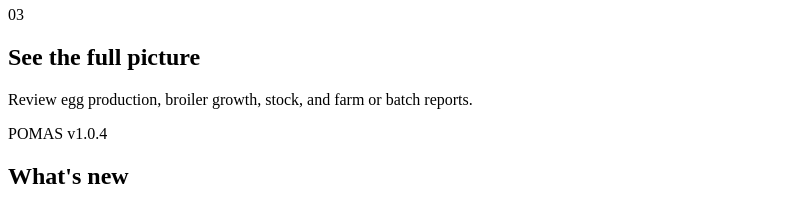
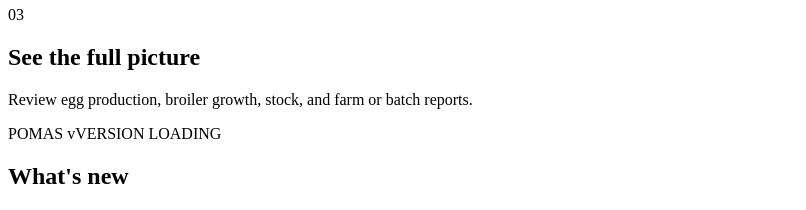
Before and after one commit to ENJ0Y-Labs/poultry-desktop, a React (Vite) app in the folder app/renderer/: page / in a window 1280 px wide. Shown: the part 3660-3870 px from the top of the page, without its empty margins (0-806 px from the left). Built offline with nearby package versions, Linux system fonts and the light colour scheme; no server answers.

Commit message:
Read sign-in release label from app version

```diff
--- a/app/renderer/src/App.jsx
+++ b/app/renderer/src/App.jsx
@@ -1390,7 +1390,7 @@ export default function App() {
 
           <section className="auth-whats-new" aria-labelledby="auth-whats-new-title">
             <div className="auth-whats-new-heading">
-              <p className="auth-whats-new-kicker">POMAS v1.0.4</p>
+              <p className="auth-whats-new-kicker">POMAS v{appInfo.version || "VERSION LOADING"}</p>
               <h2 id="auth-whats-new-title">What's new</h2>
               <p>More flexible egg and bird sales, better feed and stock controls, and a clearer experience across the farm workspace.</p>
             </div>
```
